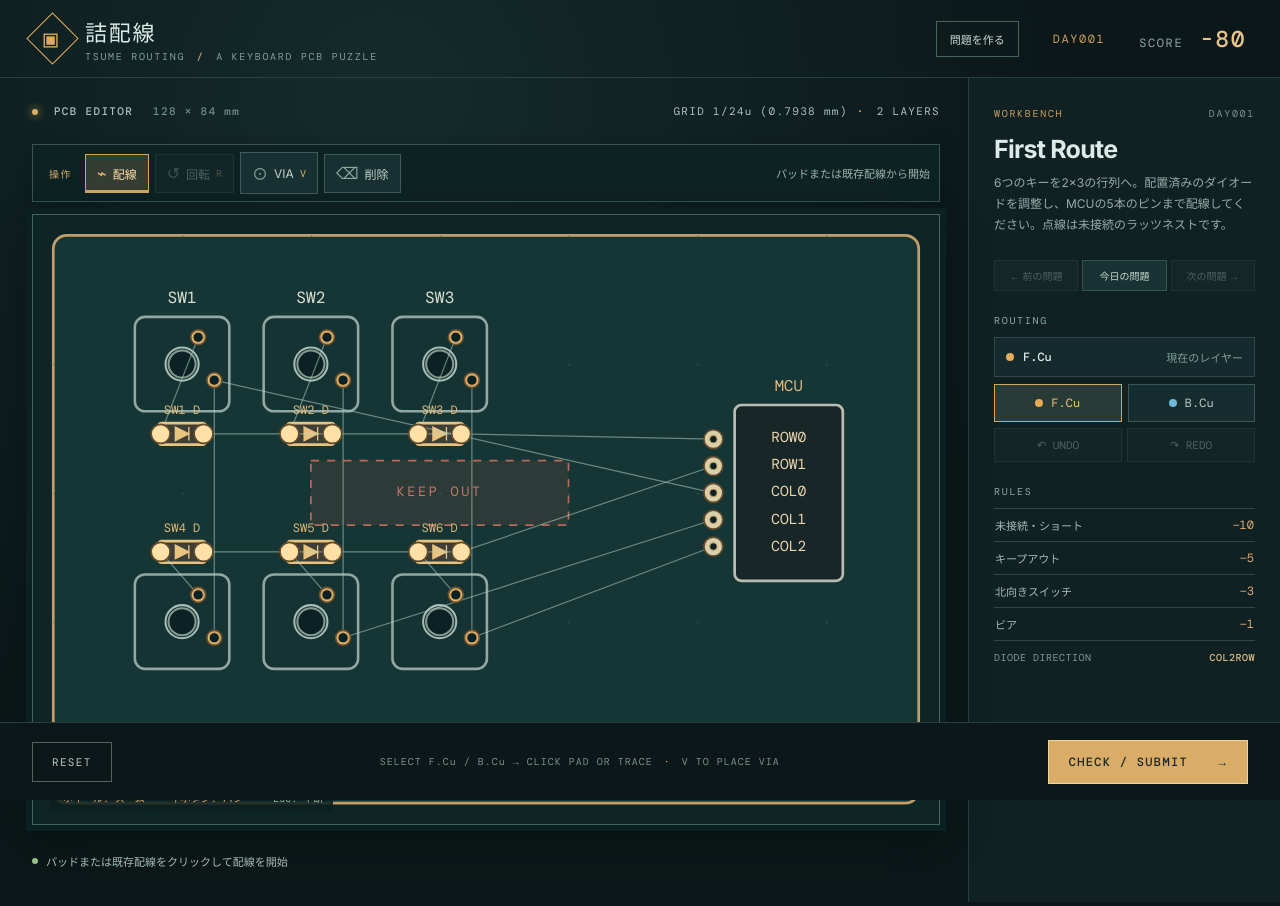
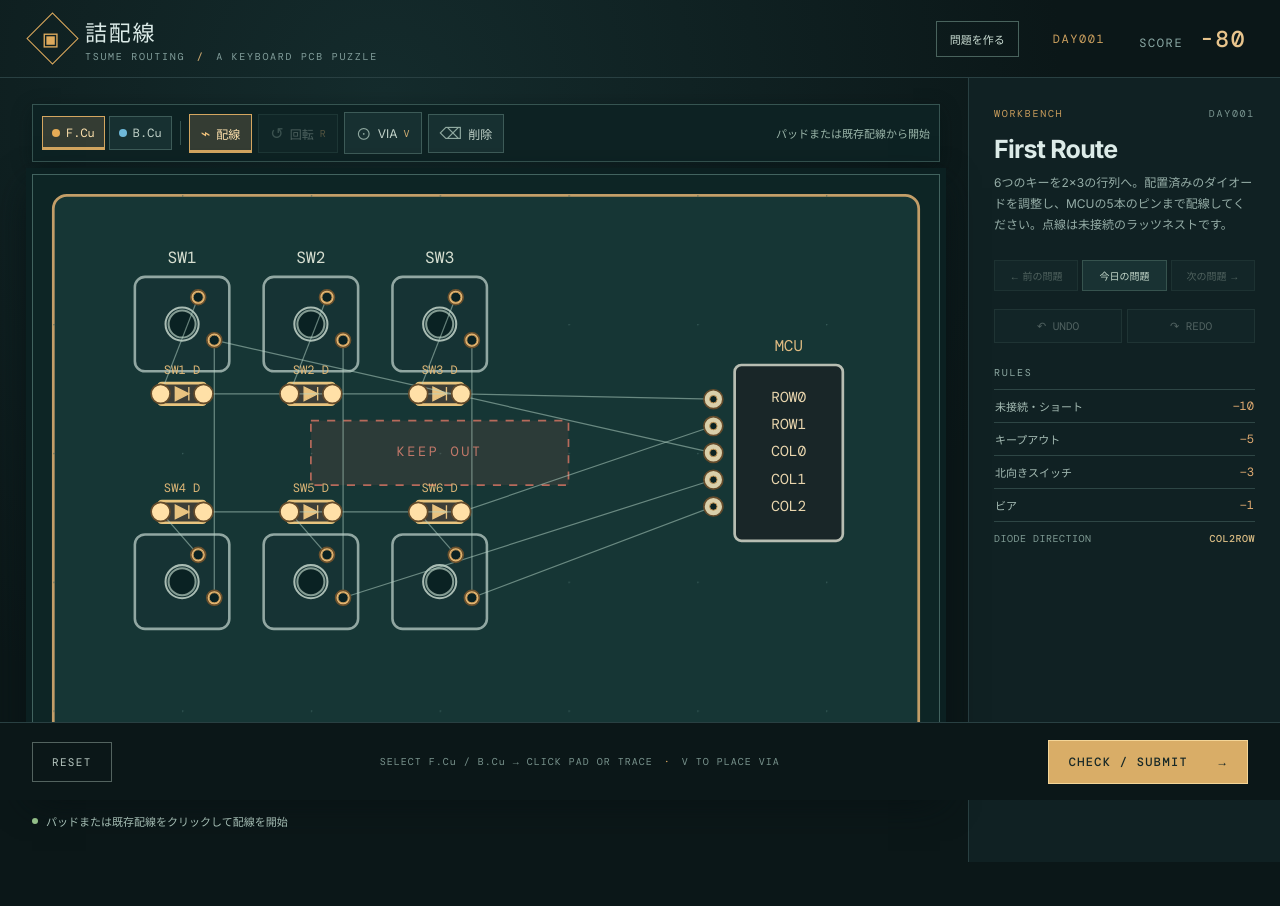
Before and after one commit to hringdrifi/tsume-routing, a React (Vite) app: page / in a window 1280 px wide. Shown: the top 906 px of the page. Built offline with nearby package versions, Linux system fonts and the light colour scheme.

Commit message:
Prioritize routing controls

```diff
--- a/src/App.tsx
+++ b/src/App.tsx
@@ -238,8 +238,8 @@ export default function App(){
   const dayNumber=Number(puzzle.id.match(/^day(\d+)$/)?.[1]??0)
   const navigateDay=(n:number)=>{location.href=`${import.meta.env.BASE_URL}?puzzle=day${String(n).padStart(3,'0')}`}
   return <div className="app"><header><div className="brand"><span className="brand-mark">◈</span><div><strong>詰配線</strong><small>TSUME ROUTING <b>/</b> A KEYBOARD PCB PUZZLE</small></div></div><div className="header-right"><button className="open-editor" onClick={()=>setEditorOpen(true)}>問題を作る</button><span className="day">{puzzle.id.toUpperCase()}</span><span className="score">SCORE <b>{checked.score}</b></span></div></header>
-    <main><section className="workspace"><div className="board-bar"><span><i className="live-dot"/> PCB EDITOR <em>{puzzle.board.width} × {puzzle.board.height} mm</em></span><div className="grid-control">GRID 1/{ROUTING_GRID}u ({gridStep(ROUTING_GRID).toFixed(4)} mm)<b>·</b> 2 LAYERS</div></div>
-      <div className="canvas-toolbar" role="toolbar" aria-label="盤面の操作ツール"><span className="toolbar-label">操作</span><button className={tool==='route'?'active':''} onClick={()=>chooseTool('route')}><b>⌁</b> 配線</button><button onClick={rotateSelected} disabled={!selected&&!selectedSwitch}><b>↺</b> 回転 <kbd>R</kbd></button><button onClick={()=>changeLayer()}><b>⊙</b> VIA <kbd>V</kbd></button><button className={tool==='delete'?'active':''} onClick={()=>chooseTool('delete')}><b>⌫</b> 削除</button><span className="toolbar-help">{draft?'既存配線をクリックして接続できます':selectedSwitch?`${selectedSwitch} スイッチを選択中`:selected?`${selected} ダイオードを選択中`:'パッドまたは既存配線から開始'}</span></div>
+    <main><section className="workspace">
+      <div className="canvas-toolbar" role="toolbar" aria-label="盤面の操作ツール"><div className="toolbar-layer" role="group" aria-label="配線レイヤー">{(['F.Cu','B.Cu'] as const).map(layer=><button key={layer} type="button" className={liveLayer===layer?'active':''} aria-pressed={liveLayer===layer} onClick={()=>changeLayer(layer)}><span className={`layer-swatch ${layer==='F.Cu'?'front':'back'}`}/>{layer}</button>)}</div><span className="toolbar-divider"/><button className={tool==='route'?'active':''} onClick={()=>chooseTool('route')}><b>⌁</b> 配線</button><button onClick={rotateSelected} disabled={!selected&&!selectedSwitch}><b>↺</b> 回転 <kbd>R</kbd></button><button onClick={()=>changeLayer()}><b>⊙</b> VIA <kbd>V</kbd></button><button className={tool==='delete'?'active':''} onClick={()=>chooseTool('delete')}><b>⌫</b> 削除</button><span className="toolbar-help">{draft?'既存配線をクリックして接続できます':selectedSwitch?`${selectedSwitch} スイッチを選択中`:selected?`${selected} ダイオードを選択中`:'パッドまたは既存配線から開始'}</span></div>
       <div className="canvas-wrap"><svg ref={svg} viewBox={`${view.x-3} ${view.y-3} ${view.w+6} ${view.h+6}`} onMouseMove={e=>{if(drag.current){const p=pt(e),dx=p.x-drag.current.x,dy=p.y-drag.current.y;setView(v=>({...v,x:v.x-dx,y:v.y-dy}));return}setCursor(pt(e))}} onMouseDown={e=>{if(e.button===1){e.preventDefault();drag.current=pt(e)}}} onMouseUp={()=>drag.current=null} onMouseLeave={()=>drag.current=null} onPointerDown={startTouchPan} onPointerMove={e=>{moveDiodeDrag(e);moveTouchPan(e)}} onPointerUp={e=>{endDiodeDrag(e);endTouchPan(e)}} onPointerCancel={e=>{cancelDiodeDrag();endTouchPan(e)}} onClick={onBoardClick}>
         <defs><pattern id="grid-major" width={KEY_UNIT_MM} height={KEY_UNIT_MM} patternUnits="userSpaceOnUse"><circle cx="0" cy="0" r=".22" fill="var(--grid-dot)"/></pattern><pattern id="grid-minor" width={gridStep(ROUTING_GRID)} height={gridStep(ROUTING_GRID)} patternUnits="userSpaceOnUse"><circle cx="0" cy="0" r=".08" fill="var(--grid-dot)"/></pattern></defs>
         <rect x="0" y="0" width={puzzle.board.width} height={puzzle.board.height} rx="2" className="pcb"/>{view.w<65&&<rect x="0" y="0" width={puzzle.board.width} height={puzzle.board.height} rx="2" fill="url(#grid-minor)"/>}<rect x="0" y="0" width={puzzle.board.width} height={puzzle.board.height} rx="2" fill="url(#grid-major)"/>
@@ -257,7 +257,7 @@ export default function App(){
       <div className="status"><span className="status-led"/>{notice}<span className="coords">{cursor?`${cursor.x}, ${cursor.y} mm`:''}</span></div>
     </section>
     <aside><div className="panel-title">WORKBENCH <span>{puzzle.id.toUpperCase()}</span></div><h2>{puzzle.title}</h2><p className="panel-intro">{puzzle.switches.length}つのキーを{puzzle.matrix.rows}×{puzzle.matrix.cols}の行列へ。配置済みのダイオードを調整し、MCUの{puzzle.mcu.pins.length}本のピンまで配線してください。点線は未接続のラッツネストです。</p>{dayNumber>0&&<div className="daily-nav"><button disabled={dayNumber<=1} onClick={()=>navigateDay(dayNumber-1)}>← 前の問題</button><button onClick={()=>navigateDay(todayNumber())}>今日の問題</button><button disabled={dayNumber>=todayNumber()} onClick={()=>navigateDay(dayNumber+1)}>次の問題 →</button></div>}
-      <div className="section-label">ROUTING</div><div className="layer-box"><span className={`layer-swatch ${liveLayer==='F.Cu'?'front':'back'}`}/><strong>{liveLayer}</strong><span>現在のレイヤー</span></div><div className="layer-picker" role="group" aria-label="配線レイヤー">{(['F.Cu','B.Cu'] as const).map(layer=><button key={layer} type="button" className={liveLayer===layer?'active':''} aria-pressed={liveLayer===layer} onClick={()=>changeLayer(layer)}><span className={`layer-swatch ${layer==='F.Cu'?'front':'back'}`}/>{layer}</button>)}</div><div className="action-row"><button className="secondary" onClick={undo} disabled={!past.length}>↶ UNDO</button><button className="secondary" onClick={redo} disabled={!future.length}>↷ REDO</button></div>
+      <div className="action-row history-actions"><button className="secondary" onClick={undo} disabled={!past.length}>↶ UNDO</button><button className="secondary" onClick={redo} disabled={!future.length}>↷ REDO</button></div>
       <div className="section-label">RULES</div><div className="rules"><div><span>未接続・ショート</span><b>−10</b></div><div><span>キープアウト</span><b>−5</b></div><div><span>北向きスイッチ</span><b>−3</b></div><div><span>ビア</span><b>−1</b></div></div><p className="direction">DIODE DIRECTION <b>{puzzle.matrix.diodeDirection}</b></p>
     </aside></main>
     <footer><button className="reset" onClick={()=>{commit(initialState(puzzle));setDraft(null);setSelected(null);setSelectedSwitch(null);setNotice('盤面をリセット')}}>RESET</button><div className="footer-note">SELECT F.Cu / B.Cu → CLICK PAD OR TRACE <span>·</span> V TO PLACE VIA</div><button className="check" onClick={()=>{setResult(true);setNotice(checked.clear?'CLEAR!':'問題箇所を盤面に表示しています')}}>CHECK / SUBMIT <span>→</span></button></footer>
```
Also changed, not shown: src/style.css.
